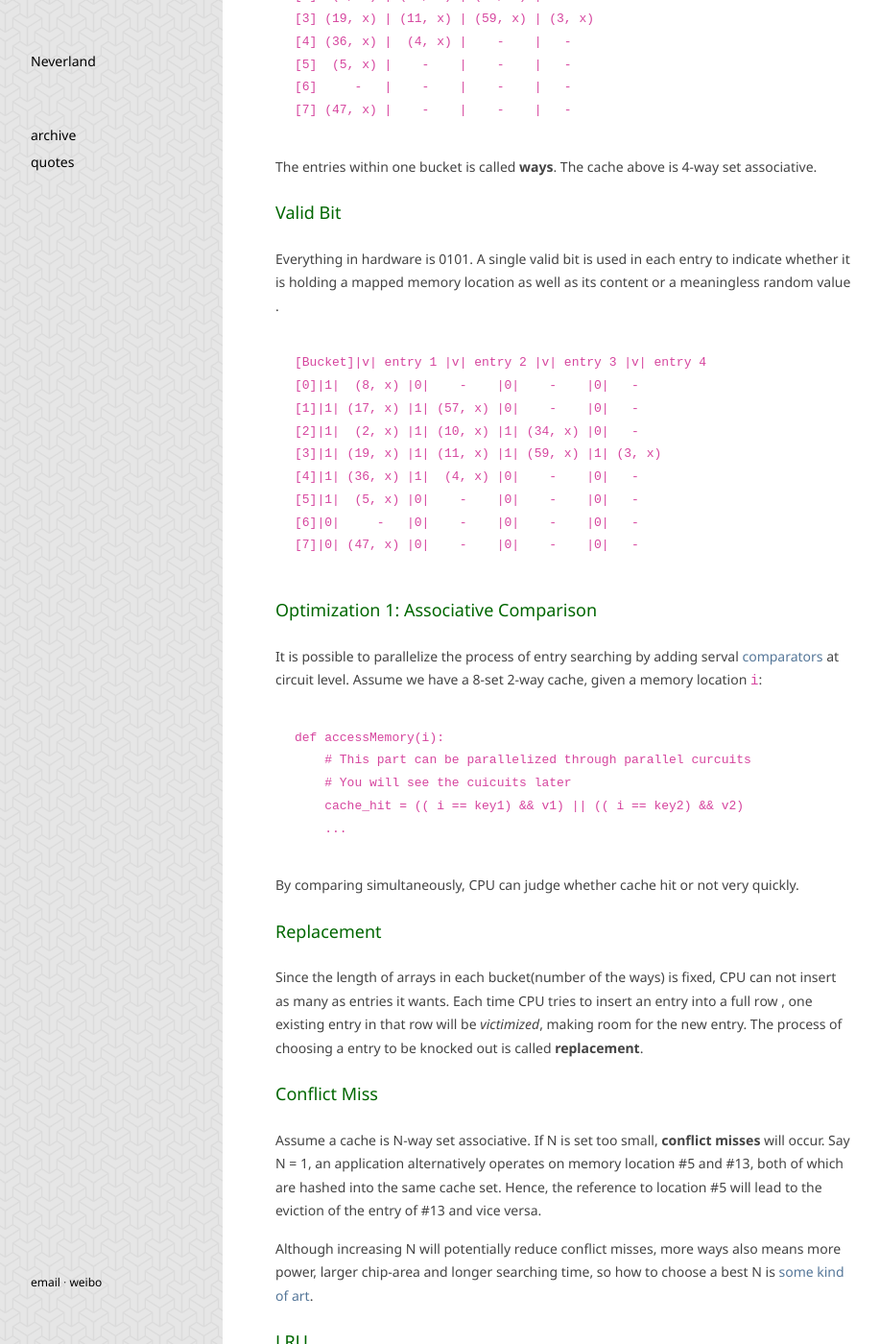
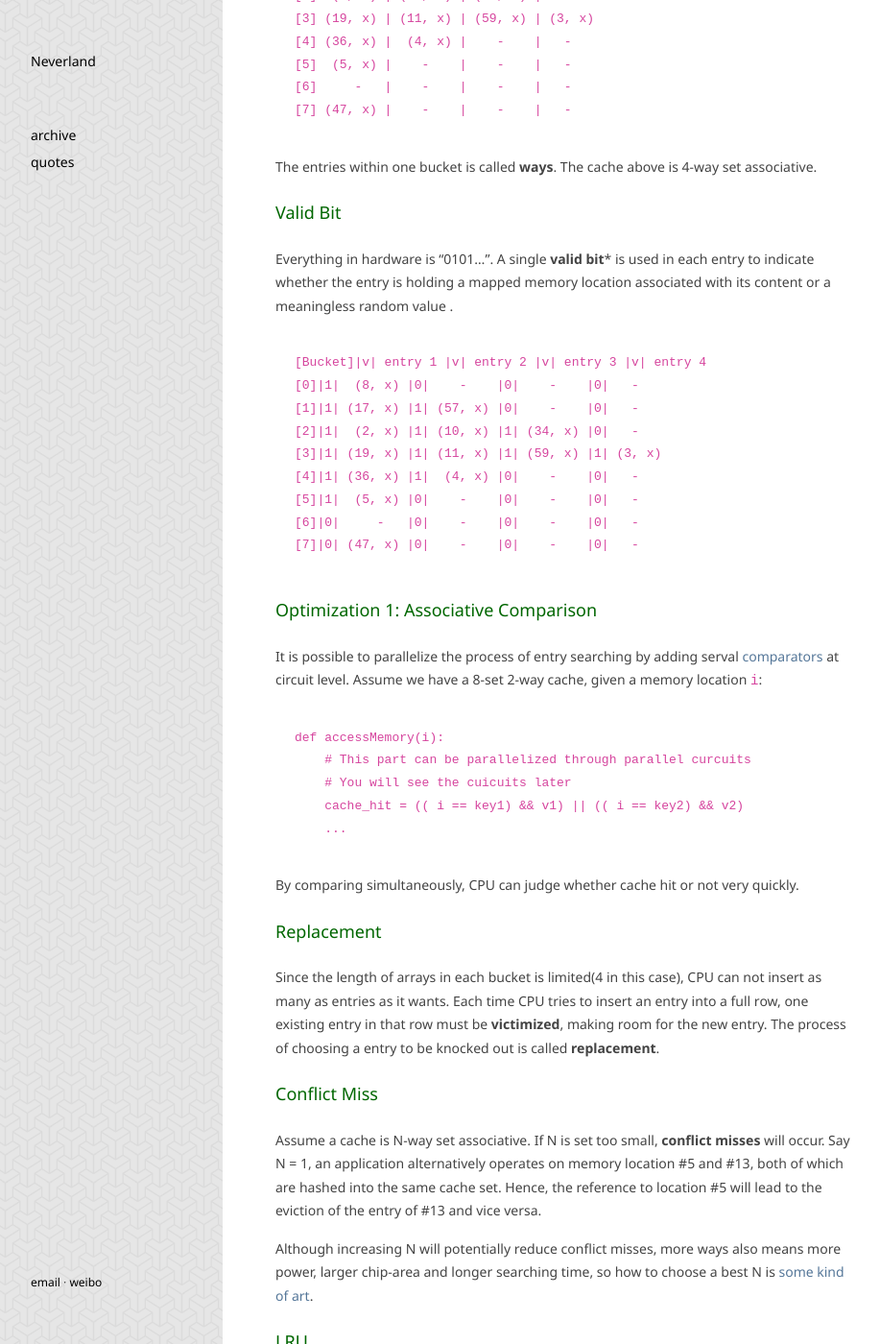
Before and after one commit to dreamsome/onesuper.github.com, a Jekyll site: the page built from _posts/technium/2013-12-08-understanding-cache.md, in a window 1280 px wide and 1400 px high, scrolled down 2360 px. Shown: the whole window at 96% size, without its empty margins (18-935 px from the left). Built offline with Jekyll 4.4.1, drawn with Linux system fonts in a browser that asks for light colours; Markdown is read by kramdown in place of the engine named in the settings; some of the changed text lies outside the part shown.

Commit message:
change to understanding cache

```diff
--- a/_posts/technium/2013-12-08-understanding-cache.md
+++ b/_posts/technium/2013-12-08-understanding-cache.md
@@ -89,7 +89,7 @@
 
 ### Valid Bit
 
-Everything in hardware is 0101. A single valid bit is used in each entry to indicate whether it is holding a mapped memory location as well as its content or a meaningless random value .
+Everything in hardware is "0101...". A single **valid bit*** is used in each entry to indicate whether the entry is holding a mapped memory location associated with its content or a meaningless random value .
 
 	[Bucket]|v| entry 1 |v| entry 2 |v| entry 3 |v| entry 4
 	[0]|1|  (8, x) |0|    -    |0|    -    |0|   -
@@ -116,7 +116,7 @@
 
 ### Replacement
 
-Since the length of arrays in each bucket(number of the ways) is fixed, CPU can not insert as many as entries it wants. Each time CPU tries to insert an entry into a full row , one existing entry in that row will be *victimized*, making room for the new entry. The process of choosing a entry to be knocked out is called **replacement**.
+Since the length of arrays in each bucket is limited(4 in this case), CPU can not insert as many as entries as it wants. Each time CPU tries to insert an entry into a full row, one existing entry in that row must be **victimized**, making room for the new entry. The process of choosing a entry to be knocked out is called **replacement**.
 
 ### Conflict Miss
 
@@ -146,17 +146,17 @@
 	[6]|0|     -   |0|    -    |0|    -    |0|   -
 	[7]|0|  (5, x) |0|    -    |0|    -    |0|   -
 
-The hardware people often name **tag** this bucket-wise unique id. By comparing to the tag of all the entries within a bucket, CPU can figure out whether hit or not as well.
+The hardware people often name **tag** this bucket-wise unique id. By comparing to the tags of all the entries within a bucket, CPU can figure out whether hit or not.
 
 
 ### Cache Block
 
-In fact, each entry in the cache holds a **block** of bytes. So the memory location metioned above refers to the start of a block.
+In fact, each entry in the cache holds a **block** of data. So the memory location metioned above refers to the start of a block.
 
 	def accessMemory(i, offset, op):
 	    ...
 	    if cache_hit:
-		  block = cache.get_key(i)
+		  block = cache.get(i)
 		  return block[offset].op()
 
 Assume there are 16 bytes per block, the final picture of our cache looks like:
@@ -172,7 +172,6 @@
 	[7]|0|  (5, B[16]) |0|      -      |0|      -      |0|   -
 
 
-
 ### The Real Picture
 
 ![](http://ww3.sinaimg.cn/mw690/534218ffjw1ebcgaxt5guj20li0i6wg7.jpg)
```
Also changed, not shown: other parts of _posts/technium/2013-12-08-understanding-cache.md (+2 -2 lines).
